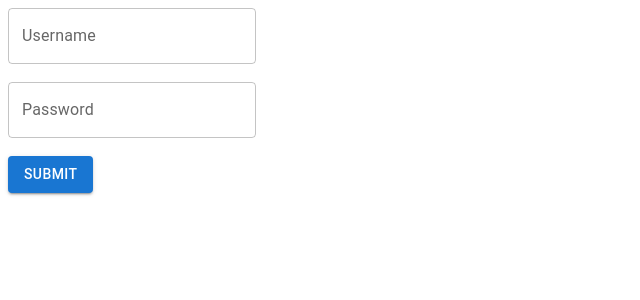
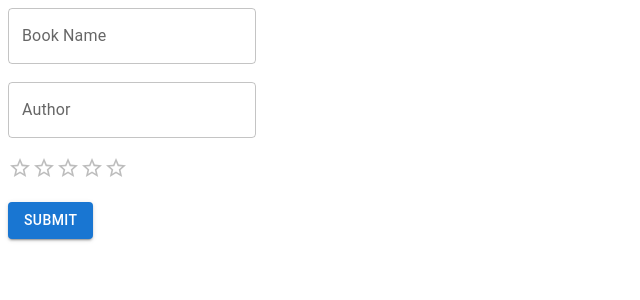
Before and after one commit to gavand-sagar/vite-project-feb-react-mui, a React (Vite) app: page / in a window 1280 px wide. Shown: the top 300 px of the page, without its empty margins (0-640 px from the left). Built offline with nearby package versions, Linux system fonts and the light colour scheme.

Commit message:
Controller in react hook form

```diff
--- a/src/App.tsx
+++ b/src/App.tsx
@@ -1,6 +1,7 @@
 import './App.css'
 import Lab3 from './HandleInput/Lab3'
 import Lab4 from './HandleInput/Lab4'
+import CustomComponentWithHookForm from './ReactHookForm.tsx/CustomComponentWithHookForm'
 import MUIAndHookForm from './ReactHookForm.tsx/MUIAndHookForm'
 import ReactHookForm from './ReactHookForm.tsx/Reacthookform'
 import PropDrillA from './Reducer/PropDrill'
@@ -11,7 +12,7 @@ import UseReducerDemo from './Reducer/UseReducerDemo'
 function App() {
   return (
     <>
-      <MUIAndHookForm/>
+      <CustomComponentWithHookForm/>
     </>
   )
 }
--- /dev/null
+++ b/src/ReactHookForm.tsx/CustomComponentWithHookForm.tsx
@@ -0,0 +1,51 @@
+import { Button, CircularProgress, Rating, TextField } from '@mui/material'
+import React from 'react'
+import { Controller, useForm } from 'react-hook-form'
+
+type Props = {}
+
+
+
+type Inputs = {
+    bookName: string
+    author: string
+    rating: number
+}
+
+
+export default function CustomComponentWithHookForm({ }: Props) {
+    const { register, handleSubmit, formState: { errors }, control } = useForm<Inputs>()
+
+    const onSubmit = (data: any) => {
+        // json data
+        // api call also
+        console.log(data)
+    }
+
+    return (
+        /* "handleSubmit" will validate your inputs before invoking "onSubmit" */
+        <form onSubmit={handleSubmit(onSubmit)}>
+
+            <TextField label="Book Name" {...register('bookName', {
+                required: { value: true, message: "Name is required" },
+                minLength: { value: 3, message: 'Minimum 3 letters' },
+                maxLength: { value: 30, message: 'Maximum 30 letters' }
+            })} helperText={errors.bookName?.message} error={Boolean(errors.bookName)} />
+            <br />
+            <br />
+            <TextField error={Boolean(errors.author)} helperText={errors.author?.message} label="Author" {...register('author', { required: { value: true, message: 'Author is required' } })} />
+            <br />
+            <br />
+            <Controller
+                control={control}
+                name="rating"
+                render={({ field: { onChange, onBlur, value, ref } }) => (
+                    <Rating onChange={onChange} value={value} />
+                )}
+            />
+            <br />
+            <br />
+            <Button type="submit" variant="contained">Submit</Button>
+        </form>
+    )
+}
```
